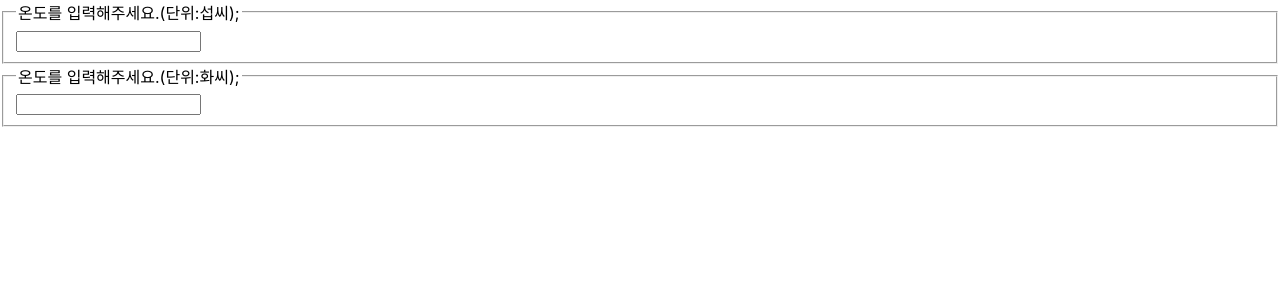
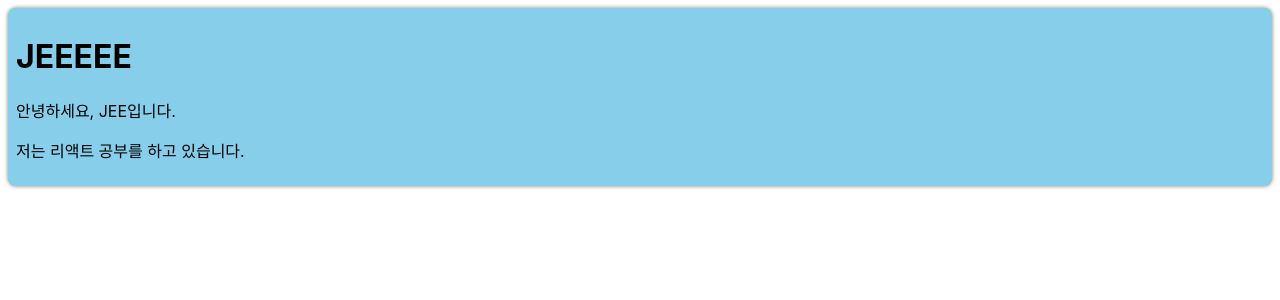
Before and after one commit to Jisun-K/react-practice, a React (Create React App) app: page / in a window 1280 px wide. Shown: the top 300 px of the page. Built offline with nearby package versions, Linux system fonts and the light colour scheme.

Commit message:
** 2025.03.06 chapter_13 + composition, inheritance + card + angular vs react

```diff
--- /dev/null
+++ b/src/chapter_13/Card.jsx
@@ -0,0 +1,21 @@
+function Card(props) {
+    const { title, backgroundColor, children } = props;
+
+    return (
+        <div
+            style={{
+                margin: 8,
+                padding: 8,
+                borderRadius: 8,
+                boxShadow: "0px 0px 4px grey",
+                background: backgroundColor || "white",
+            }}
+        >
+            {title && <h1>{title}</h1>}
+            {children}
+        </div>
+    )
+
+}
+
+export default Card;
--- /dev/null
+++ b/src/chapter_13/ProfileCard.jsx
@@ -0,0 +1,12 @@
+import Card from "./Card";
+
+function ProfileCard(props) {
+    return (
+        <Card title="JEEEEE" backgroundColor="skyBlue">
+            <p>안녕하세요, JEE입니다.</p>
+            <p>저는 리액트 공부를 하고 있습니다.</p>
+        </Card>
+    )
+}
+
+export default ProfileCard;
--- a/src/index.js
+++ b/src/index.js
@@ -8,12 +8,13 @@ import LendingPage from './chapter_09/LendingPage';
 import AttendanceBook from './chapter_10/AttendanceBook';
 import SignUp from './chapter_11/SignUp';
 import Calculator from './chapter_12/Calculator';
+import ProfileCard from './chapter_13/ProfileCard';
 
 const root = ReactDOM.createRoot(document.getElementById('root'));
 
 root.render(
   <React.StrictMode>
-    <Calculator />
+    <ProfileCard />
   </React.StrictMode>
 );
 
```
Also changed, not shown: src/chapter_13/document.js (added, +19 -0 lines).
